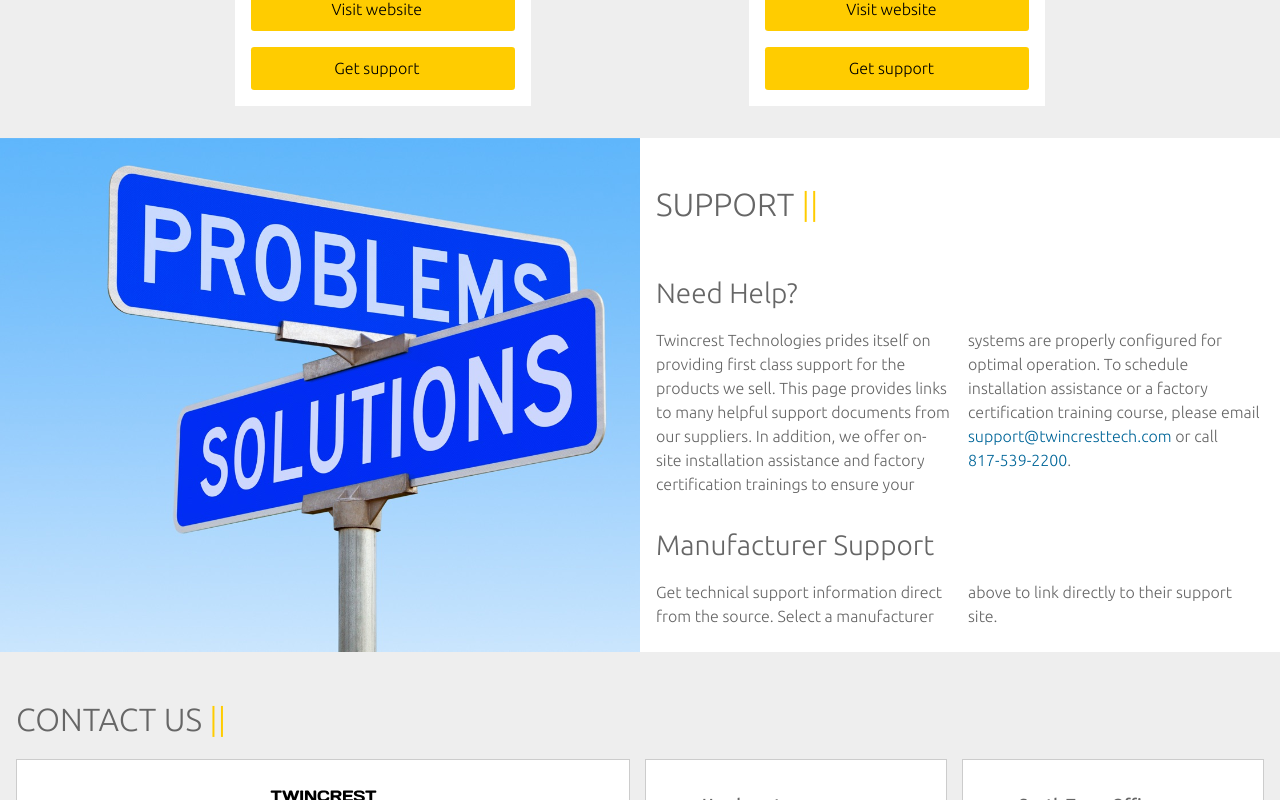
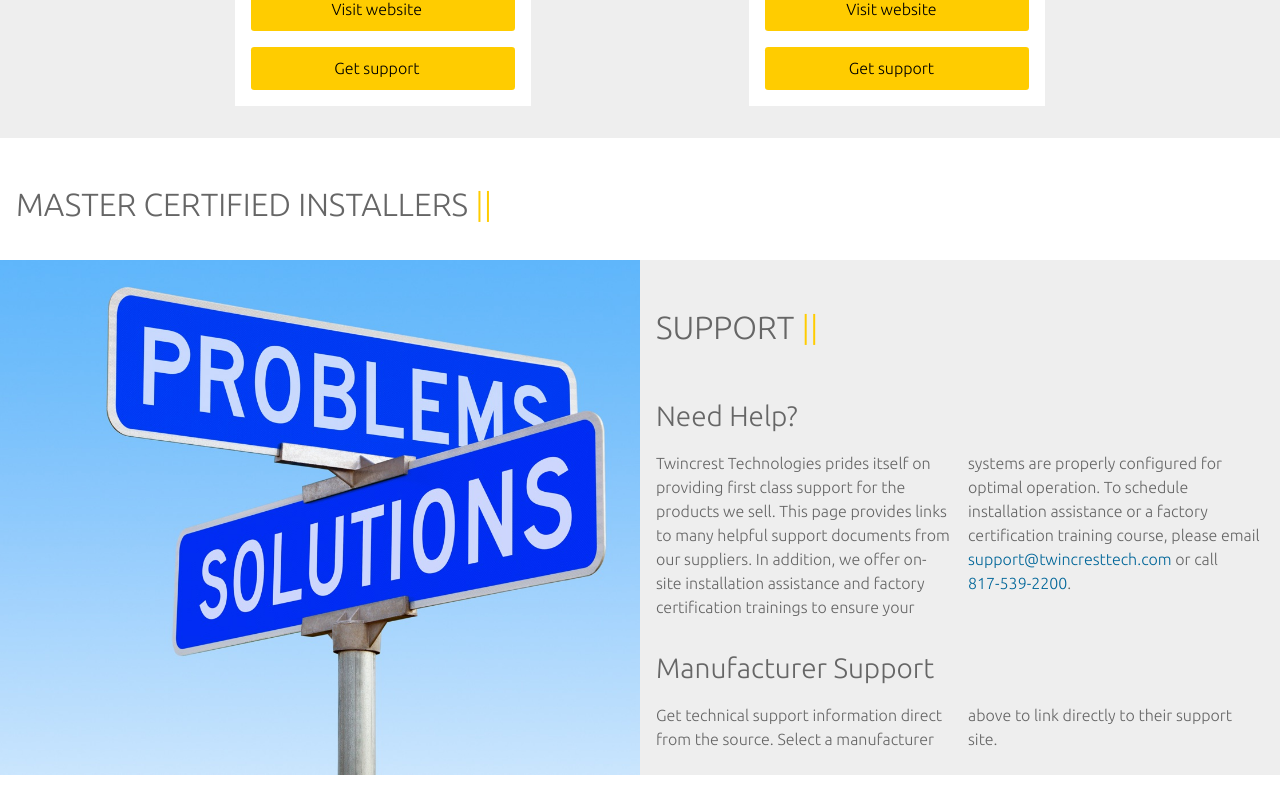
Before and after one commit to rapidturtle/com.twincresttech.www, an Angular app: page / in a window 1280 px wide. Shown: the part 1060-1860 px from the top of the page. Built offline with nearby package versions, Linux system fonts and the light colour scheme; some icons are missing.

Commit message:
Create installers component

```diff
--- a/src/app/app.component.html
+++ b/src/app/app.component.html
@@ -19,6 +19,10 @@
       <app-manufacturers></app-manufacturers>
     </section>
 
+    <section id="installers">
+      <app-installers></app-installers>
+    </section>
+
     <section id="support">
       <app-support></app-support>
     </section>
--- a/src/app/app.module.ts
+++ b/src/app/app.module.ts
@@ -6,6 +6,7 @@ import { AppComponent } from './app.component';
 import { SharedModule } from './shared/shared.module';
 import { AboutModule } from './about/about.module';
 import { ContactModule } from './contact/contact.module';
+import { InstallersModule } from './installers/installers.module';
 import { ManufacturersModule } from './manufacturers/manufacturers.module';
 import { SupportModule } from './support/support.module';
 
@@ -19,6 +20,7 @@ import { SupportModule } from './support/support.module';
     SharedModule,
     AboutModule,
     ContactModule,
+    InstallersModule,
     ManufacturersModule,
     SupportModule
   ],
--- /dev/null
+++ b/src/app/installers/installer.model.ts
@@ -0,0 +1,6 @@
+export interface Installer {
+  firstName: string;
+  lastName: string;
+  certifiedOn: Date;
+  expiresOn: Date;
+}
--- /dev/null
+++ b/src/app/installers/installers.component.html
@@ -0,0 +1 @@
+<h2>Master Certified Installers</h2>
--- /dev/null
+++ b/src/app/installers/installers.component.ts
@@ -0,0 +1,15 @@
+import { Component, OnInit } from '@angular/core';
+
+@Component({
+  selector: 'app-installers',
+  templateUrl: './installers.component.html',
+  styleUrls: ['./installers.component.scss']
+})
+export class InstallersComponent implements OnInit {
+
+  constructor() { }
+
+  ngOnInit() {
+  }
+
+}
```
Also changed, not shown: src/app/installers/installers.module.ts (added, +13 -0 lines), src/app/installers/installers.component.scss (added), 1 other file (tests, documents, lock files or other folders).
